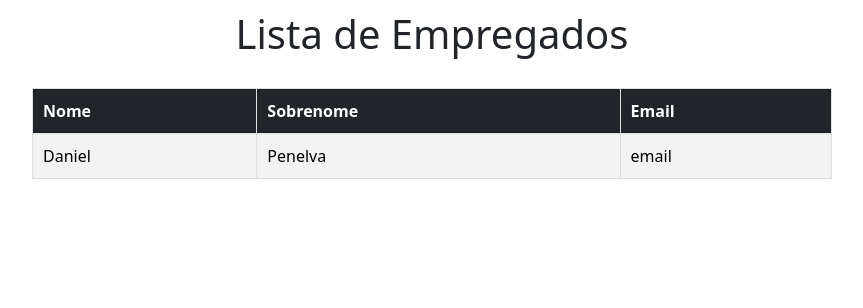
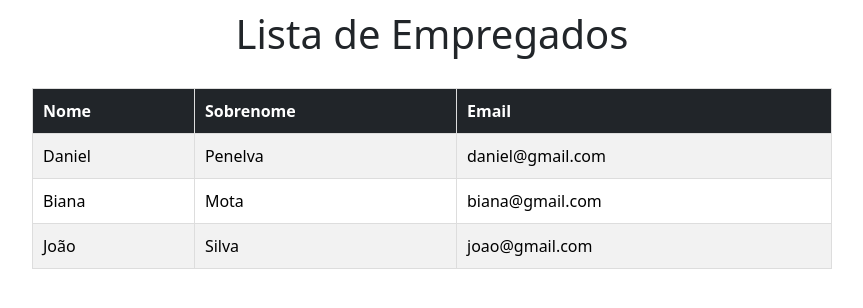
Before and after one commit to Daniel-Penelva/gestao-empregado-frontend, an Angular app: page / in a window 1280 px wide. Shown: the top 308 px of the page, without its empty margins (208-1071 px from the left). Built offline with nearby package versions, Linux system fonts and the light colour scheme.

Commit message:
utilizando diretiva @ngFor e interpolação para carregar os valores de empregados na lista

```diff
--- a/src/app/lista-empregados/lista-empregados.component.html
+++ b/src/app/lista-empregados/lista-empregados.component.html
@@ -9,10 +9,10 @@
       </tr>
     </thead>
     <tbody>
-      <tr>
-        <td>Daniel</td>
-        <td>Penelva</td>
-        <td>email</td>
+      <tr *ngFor="let empregado of empregados, index as i">
+        <td>{{ empregado.nome }}</td>
+        <td>{{ empregado.sobrenome }}</td>
+        <td>{{ empregado.email }}</td>
       </tr>
     </tbody>
   </table>
```
